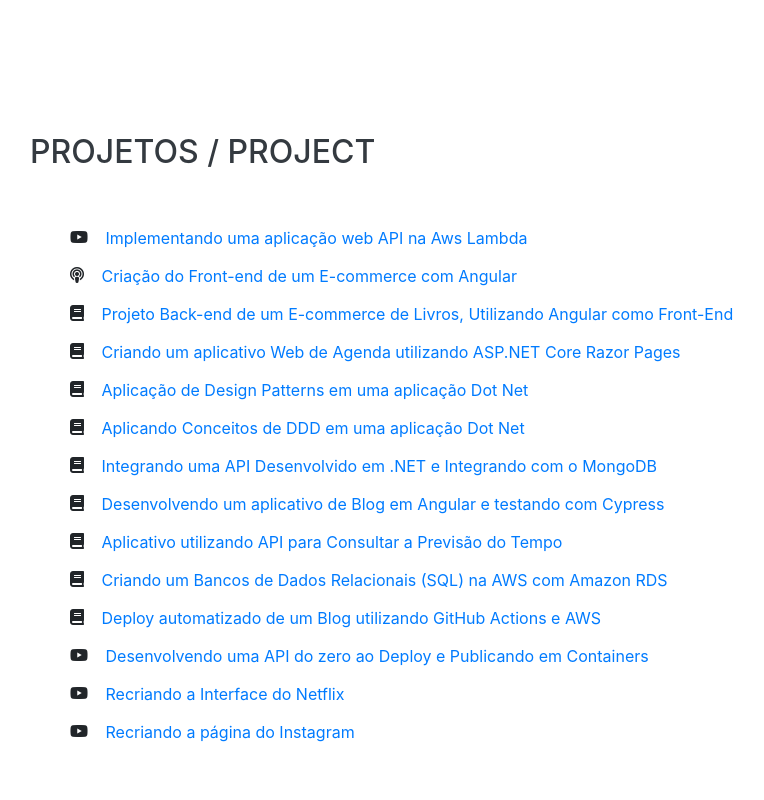
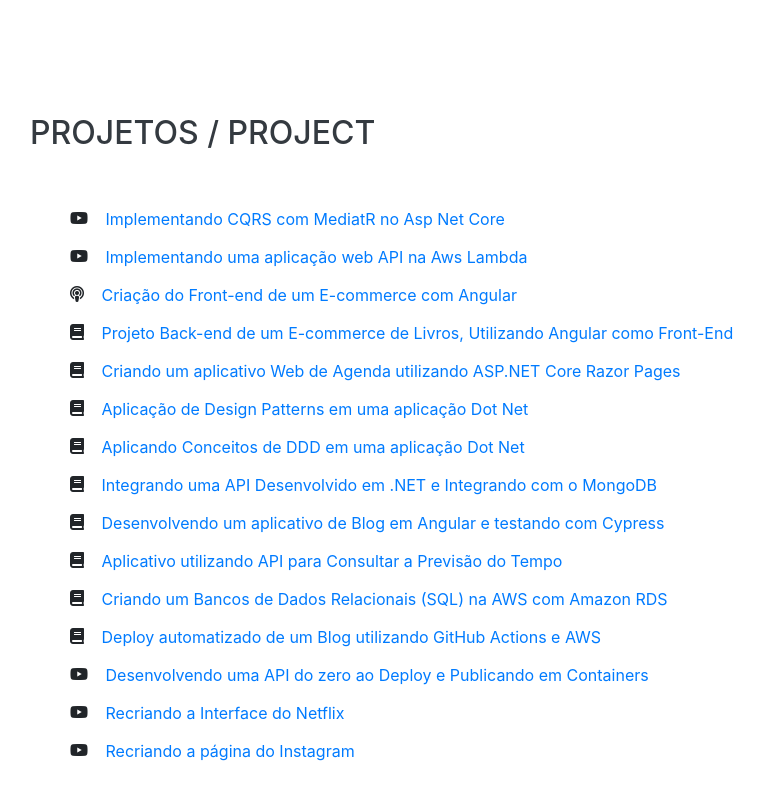
Before and after one commit to luforcanpro/PortFolioLuizForcan, a website with bundled scripts: page index.html in a window 1280 px wide. Shown: the part 5855-6655 px from the top of the page, without its empty margins (306-1070 px from the left). Built offline with nearby package versions, Linux system fonts and the light colour scheme; a web font is replaced by a local one.

Commit message:
Atualizando novo projeto

```diff
--- a/index.html
+++ b/index.html
@@ -506,6 +506,10 @@
         <div class="w-100">
             <h2 class="mb-5">Projetos / Project</h2>
             <ul class="fa-ul mb-0">
+			    <li>
+                    <i class="fab fa-youtube" aria-hidden="true"></i>
+                    <a href="https://github.com/luforcanpro/CQRSMediatRAspNetCore" class="btn btn-link">Implementando CQRS com MediatR no Asp Net Core</a>
+                <li>
                 <li>
                     <i class="fab fa-youtube" aria-hidden="true"></i>
                     <a href="https://github.com/luforcanpro/DeployAppAPINaAwsLambda" class="btn btn-link">Implementando uma aplicação web API na Aws Lambda</a>
```
